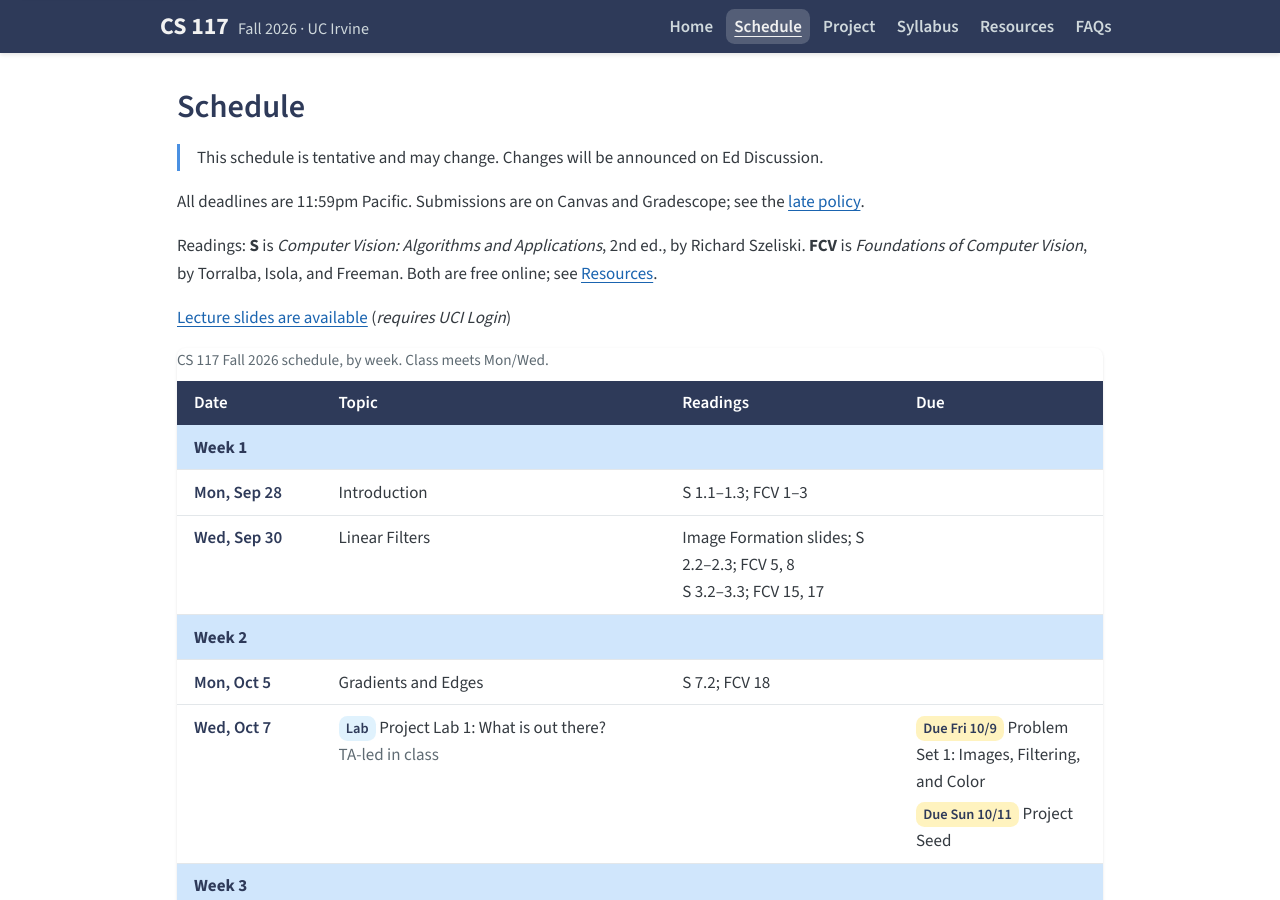
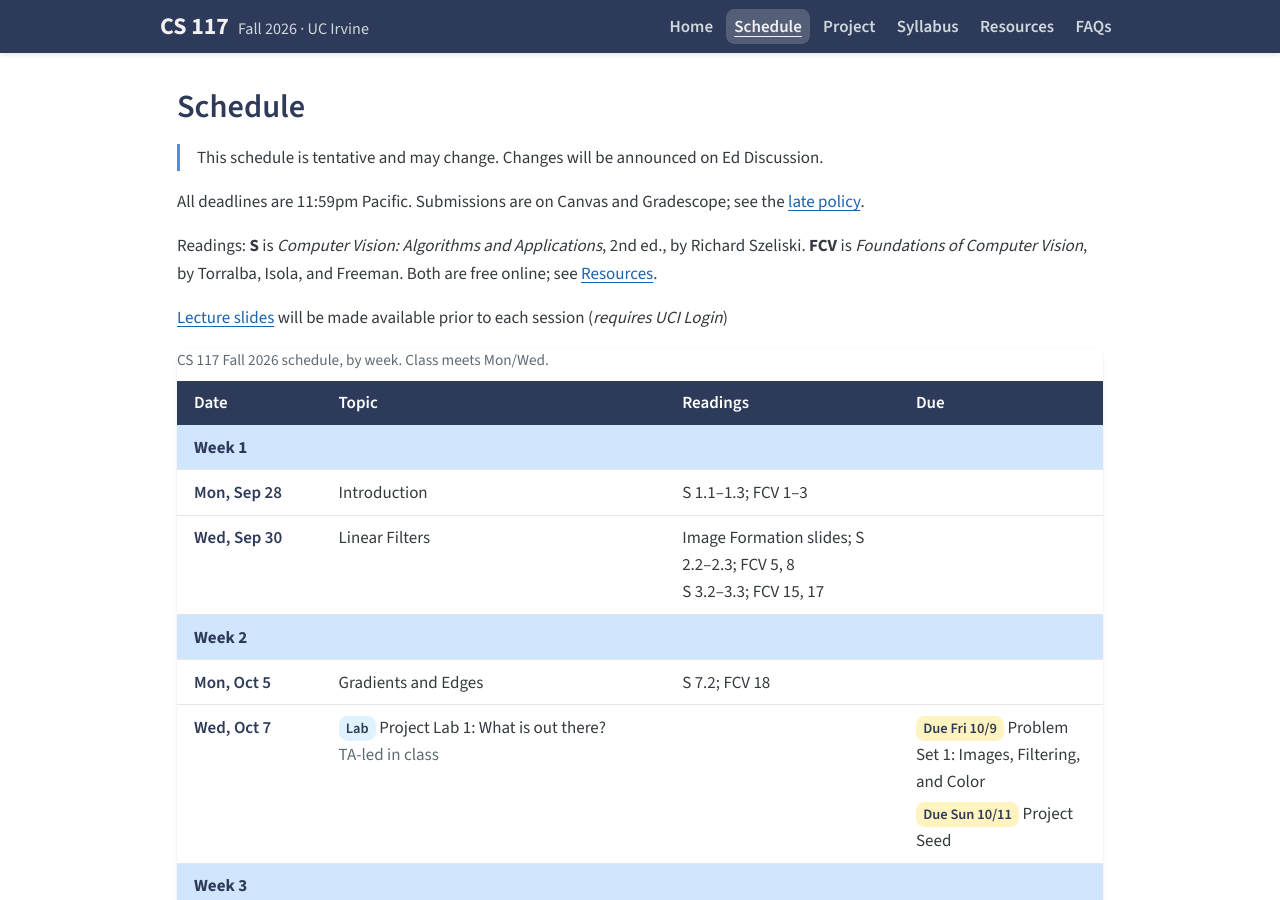
Before and after one commit to jhoffman/cs117-fa26, a Jekyll site: the page built from schedule.html, in a window 1280 px wide and 900 px high. Built offline with Jekyll 4.4.1, drawn with Linux system fonts in a browser that asks for light colours.

Commit message:
minor edit for lecture slides folder link

```diff
--- a/schedule.html
+++ b/schedule.html
@@ -16,7 +16,7 @@ title: "Schedule"
 
 <p>Readings: <strong>S</strong> is <cite>Computer Vision: Algorithms and Applications</cite>, 2nd ed., by Richard Szeliski. <strong>FCV</strong> is <cite>Foundations of Computer Vision</cite>, by Torralba, Isola, and Freeman. Both are free online; see <a href="{{ '/resources/' | relative_url }}">Resources</a>.</p>
 
-<p><a href="https://drive.google.com/drive/folders/1IoO5E4OXnGROqa0eLo7jL9ez3SvRX2tR?usp=drive_link">Lecture slides are available</a> (<em>requires UCI Login</em>)</p>
+<p><a href="https://drive.google.com/drive/folders/1IoO5E4OXnGROqa0eLo7jL9ez3SvRX2tR?usp=drive_link">Lecture slides</a> will be made available prior to each session (<em>requires UCI Login</em>)</p>
 
 <div class="table-scroll" role="region" aria-labelledby="schedule-caption" tabindex="0">
   <table class="data-table">
```
